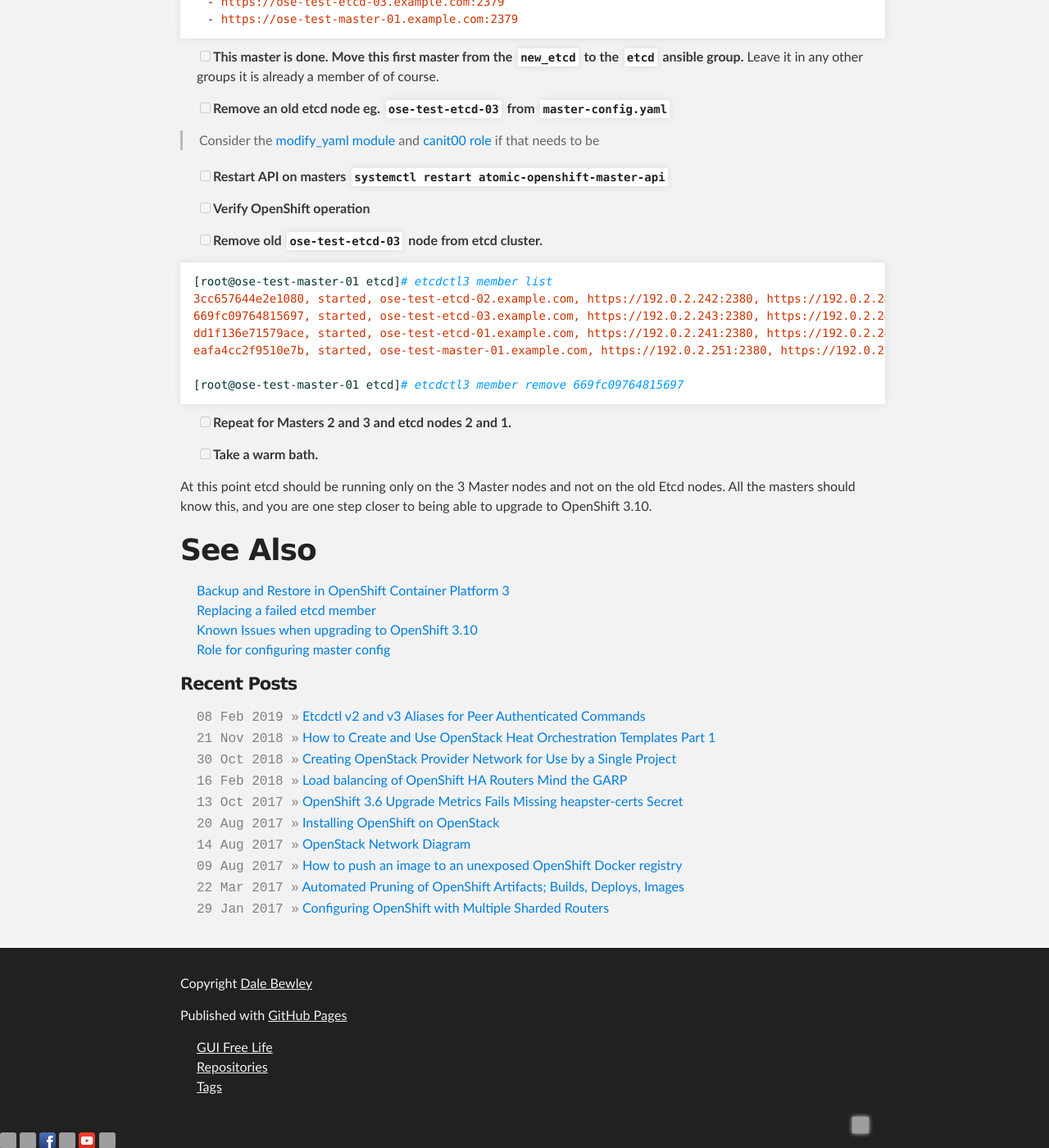
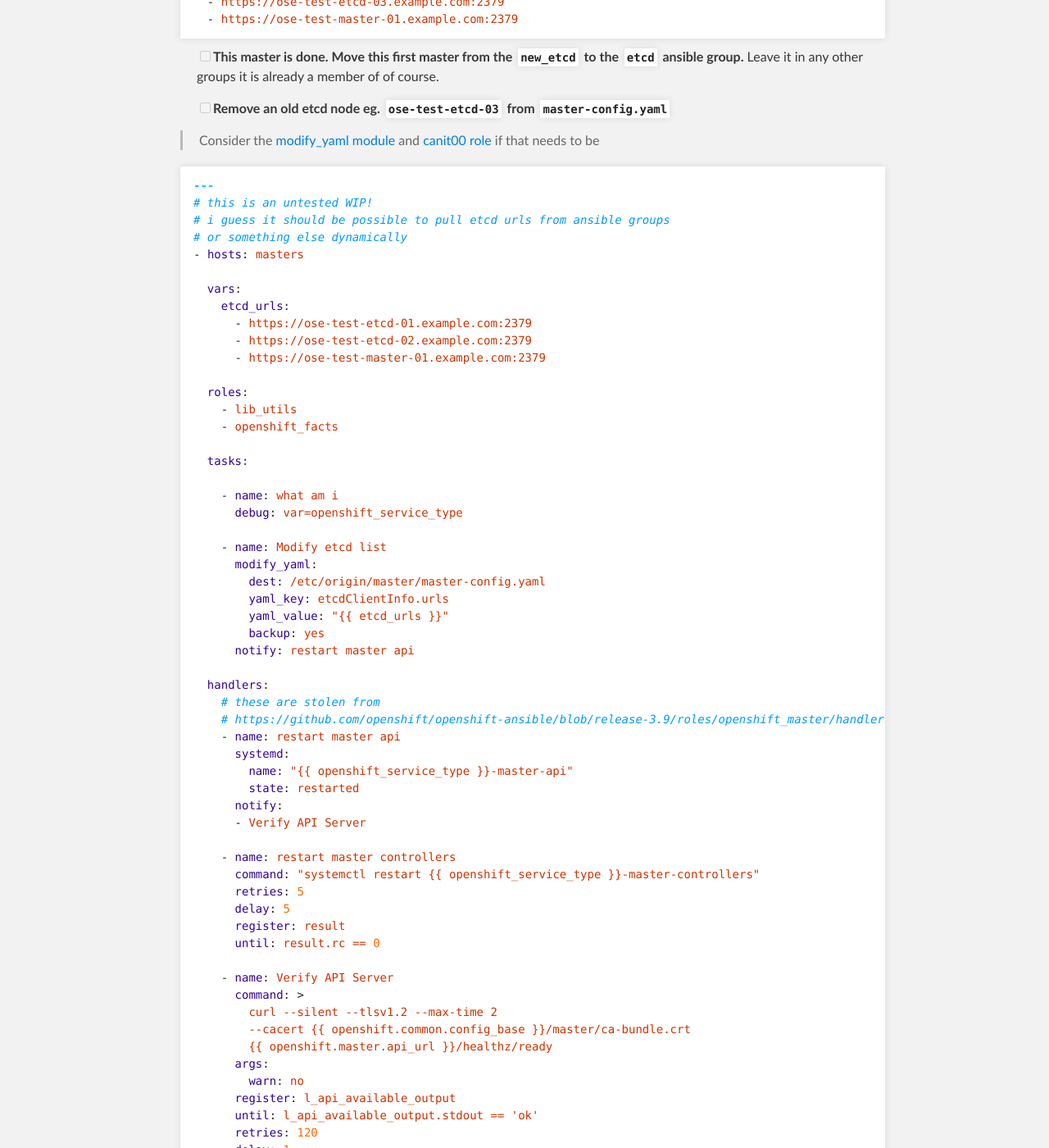
Before and after one commit to dlbewley/dlbewley.github.io, a Jekyll site: the page built from _posts/2019-02-08-Migration-of-Etcd-to-Masters-for-OpenShift-3.9-Upgrade-to-3.10.md, in a window 1280 px wide and 1400 px high, scrolled down 3908 px. Shown: the whole window at 82% size. Built offline with Jekyll 4.4.1, drawn with Linux system fonts in a browser that asks for light colours; comment, search, counter and statistics services are not loaded; the repository's description, which GitHub fills in, is left out; some of the changed text lies outside the part shown; grey boxes are pictures that could not be loaded.

Commit message:
draft playbook to update master-config.yaml

```diff
--- a/_posts/2019-02-08-Migration-of-Etcd-to-Masters-for-OpenShift-3.9-Upgrade-to-3.10.md
+++ b/_posts/2019-02-08-Migration-of-Etcd-to-Masters-for-OpenShift-3.9-Upgrade-to-3.10.md
@@ -195,6 +195,68 @@
 
 > Consider the [modify_yaml module](https://github.com/openshift/openshift-ansible/blob/release-3.9/roles/lib_utils/library/modify_yaml.py) and [canit00 role](https://github.com/canit00/role_cluster_config) if that needs to be
 
+{% highlight yaml %}{% raw %}
+---
+# this is an untested WIP!
+# i guess it should be possible to pull etcd urls from ansible groups
+# or something else dynamically
+- hosts: masters
+
+  vars:
+    etcd_urls:
+      - https://ose-test-etcd-01.example.com:2379
+      - https://ose-test-etcd-02.example.com:2379
+      - https://ose-test-master-01.example.com:2379
+
+  roles:
+    - lib_utils
+    - openshift_facts
+
+  tasks:
+
+    - name: what am i
+      debug: var=openshift_service_type
+
+    - name: Modify etcd list
+      modify_yaml:
+        dest: /etc/origin/master/master-config.yaml
+        yaml_key: etcdClientInfo.urls
+        yaml_value: "{{ etcd_urls }}"
+        backup: yes
+      notify: restart master api
+
+  handlers:
+    # these are stolen from
+    # https://github.com/openshift/openshift-ansible/blob/release-3.9/roles/openshift_master/handlers/main.yml
+    - name: restart master api
+      systemd:
+        name: "{{ openshift_service_type }}-master-api"
+        state: restarted
+      notify:
+      - Verify API Server
+
+    - name: restart master controllers
+      command: "systemctl restart {{ openshift_service_type }}-master-controllers"
+      retries: 5
+      delay: 5
+      register: result
+      until: result.rc == 0
+
+    - name: Verify API Server
+      command: >
+        curl --silent --tlsv1.2 --max-time 2
+        --cacert {{ openshift.common.config_base }}/master/ca-bundle.crt
+        {{ openshift.master.api_url }}/healthz/ready
+      args:
+        warn: no
+      register: l_api_available_output
+      until: l_api_available_output.stdout == 'ok'
+      retries: 120
+      delay: 1
+      changed_when: false
+{% endraw %}{% endhighlight %}
+
+
 - [ ] **Restart API on masters `systemctl restart atomic-openshift-master-api`**
 
 - [ ] **Verify OpenShift operation**
```
